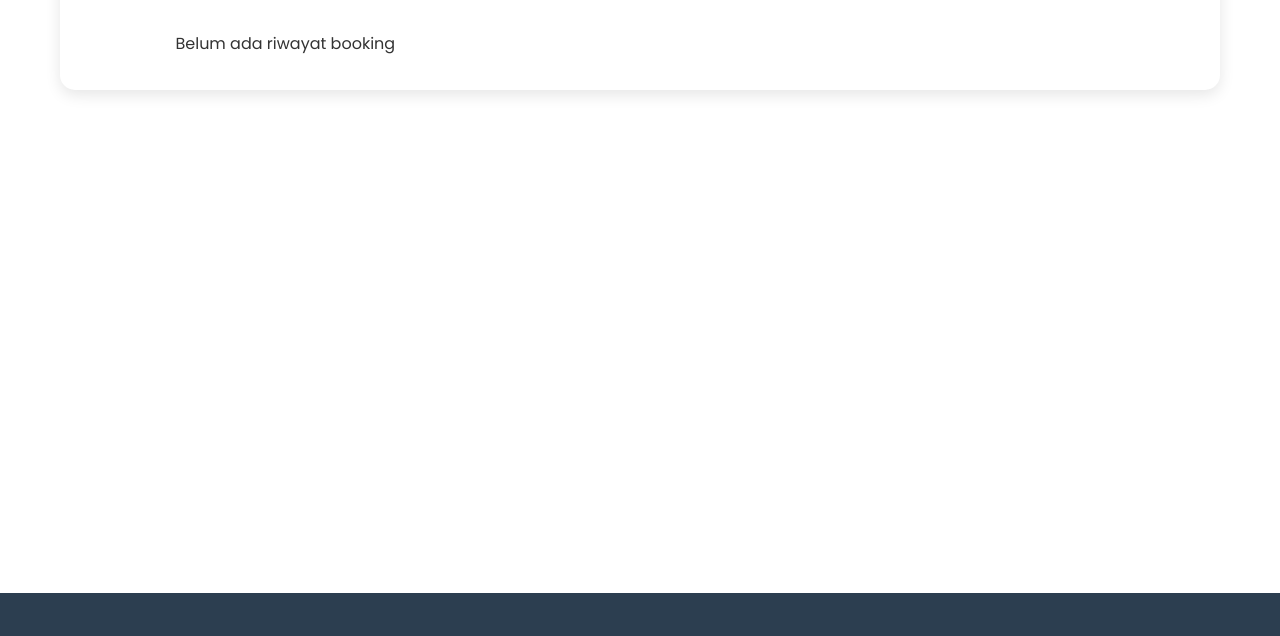
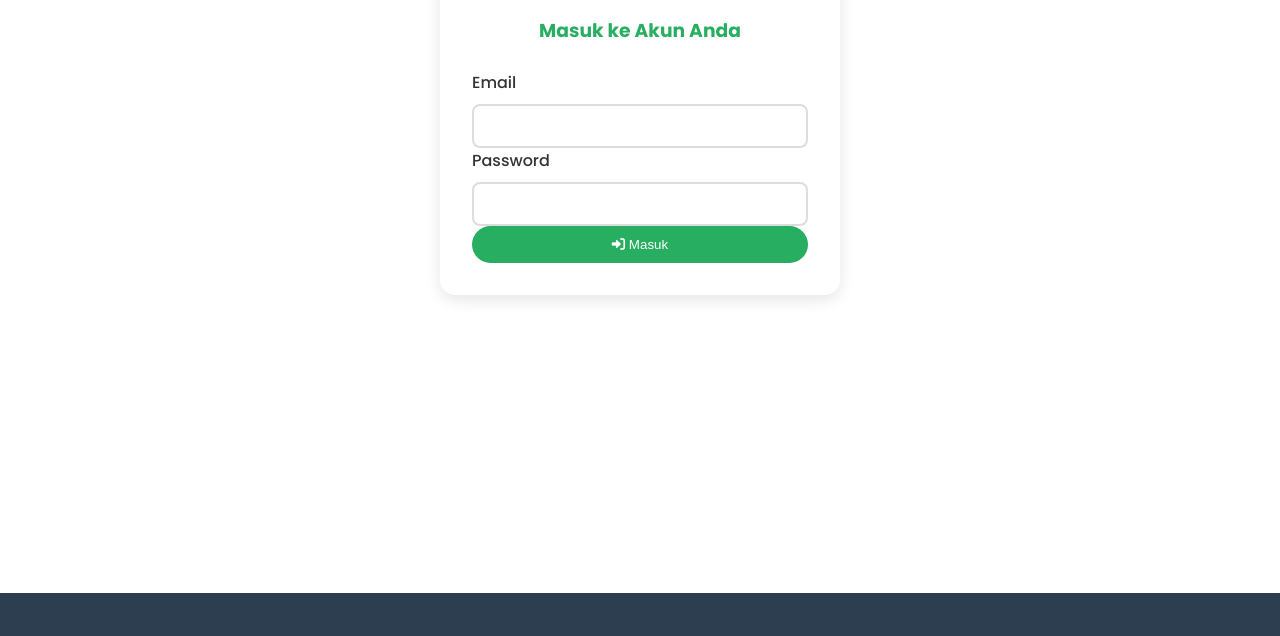
Before and after one commit to julinotmonth/badminton, a plain HTML site: page index.html in a window 1280 px wide. Shown: the part 207-843 px from the top of the page. Drawn offline with Linux system fonts and the light colour scheme.

Commit message:
Add files via upload

```diff
--- a/index.html
+++ b/index.html
@@ -923,7 +923,7 @@
     </div>
 
     <!-- History Page -->
-    <div id="history" class="page active">
+    <div id="history" class="page">
         <div class="container">
             <h2 class="section-title">Riwayat Pemesanan</h2>
 
@@ -970,7 +970,7 @@
     </div>
 
     <!-- Auth Page -->
-    <div id="auth" class="page">
+    <div id="auth" class="page active">
         <div class="container">
             <div class="auth-container">
                 <div class="auth-tabs">
```
